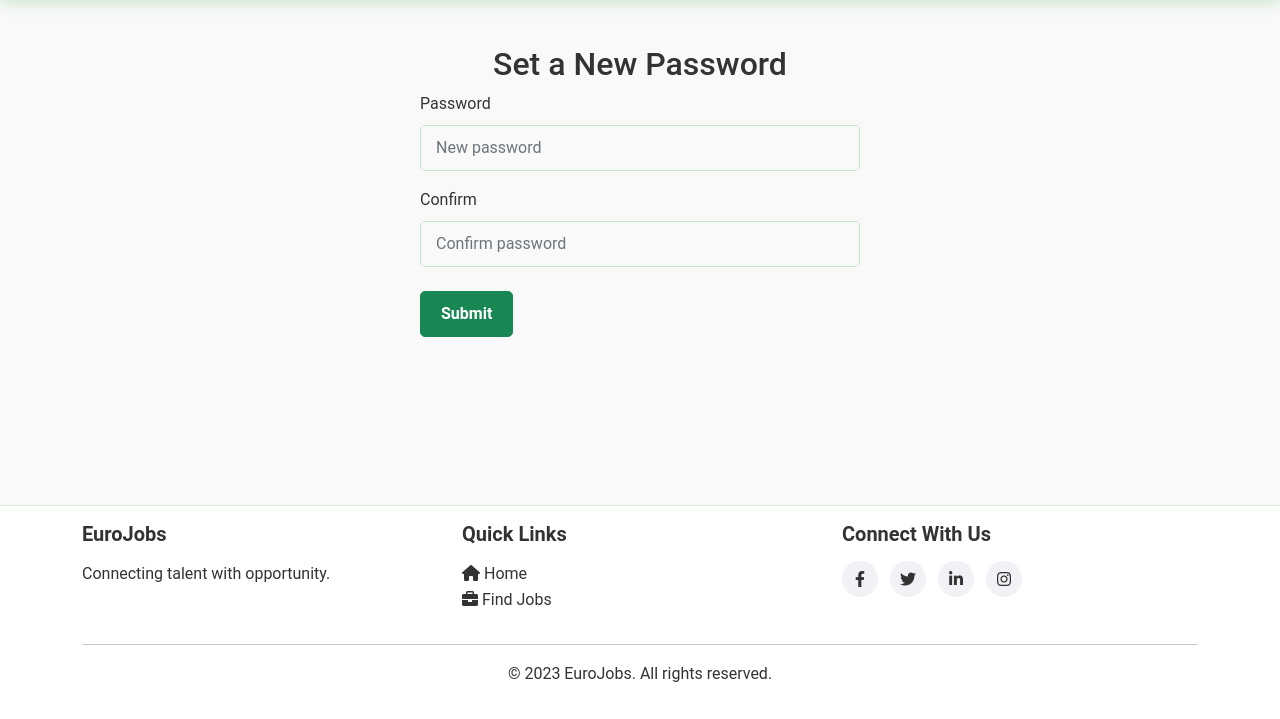
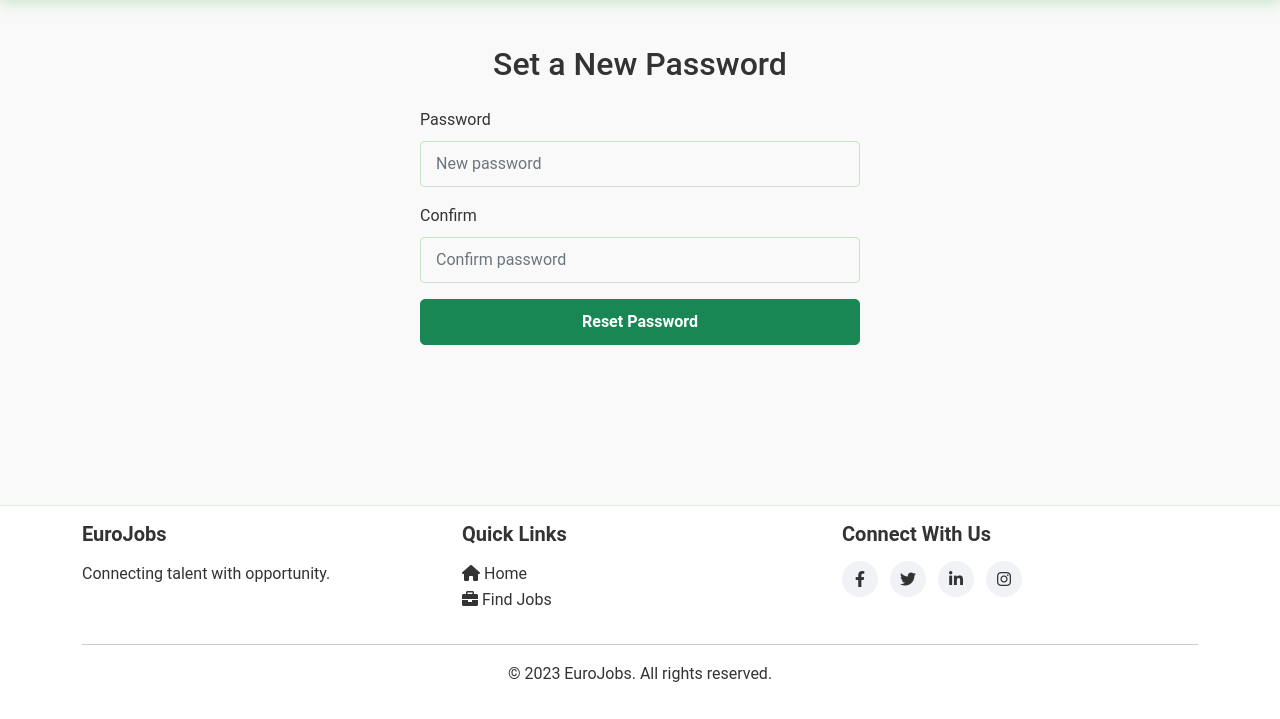
Before and after one commit to dalal-1/Euroojobs, a Python web app: template templates/auth/reset_password.html in a window 1280 px wide. Shown: the part 81-800 px from the top of the page. Run offline with Jinja, Linux system fonts and the light colour scheme; the template is opened without the code that fills it, so the values that code supplies are empty, except form fields; tables that the repository leaves empty hold one stand-in row (values such as "Sample post"); form fields are guessed from the names that the template uses.

Commit message:
Initial commit - ajout des fichiers locaux

```diff
--- a/templates/auth/reset_password.html
+++ b/templates/auth/reset_password.html
@@ -2,23 +2,31 @@
 
 {% block content %}
 <div class="container" style="max-width: 500px; margin: auto; padding: 30px;">
-    <h2 class="text-center">Set a New Password</h2>
+    <h2 class="text-center mb-4">Set a New Password</h2>
     <form method="POST" action="{{ url_for('auth.reset_password', token=token) }}">
         {{ form.hidden_tag() }}
 
-        <div class="form-group">
+        <div class="mb-3">
             {{ form.password.label(class_="form-label") }}
             {{ form.password(class_="form-control", placeholder="New password") }}
+            {% if form.password.errors %}
+                <div class="text-danger small mt-1">
+                    {{ form.password.errors[0] }}
+                </div>
+            {% endif %}
         </div>
 
-        <div class="form-group mt-3">
+        <div class="mb-3">
             {{ form.confirm.label(class_="form-label") }}
             {{ form.confirm(class_="form-control", placeholder="Confirm password") }}
+            {% if form.confirm.errors %}
+                <div class="text-danger small mt-1">
+                    {{ form.confirm.errors[0] }}
+                </div>
+            {% endif %}
         </div>
 
-        <div class="form-group mt-4">
-            {{ form.submit(class_="btn btn-success btn-block") }}
-        </div>
+        <button type="submit" class="btn btn-success w-100">Reset Password</button>
     </form>
 </div>
 {% endblock %}
```
